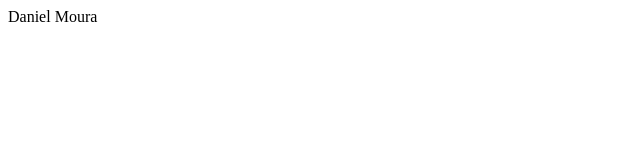
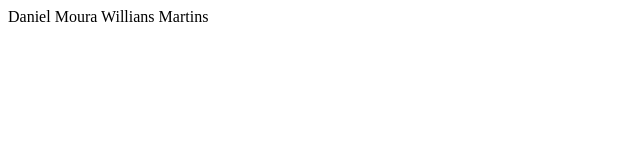
Before and after one commit to dscmoura/respositorio1, a plain HTML site: page index.html in a window 1280 px wide. Shown: the whole page, without its empty margins (0-640 px from the left). Drawn offline with Linux system fonts and the light colour scheme.

Commit message:
minha mensagem

```diff
--- a/index.html
+++ b/index.html
@@ -1,5 +1,6 @@
 <html>
 	<body>
 		Daniel Moura
+		Willians Martins
 	</body>
 </html>
```
